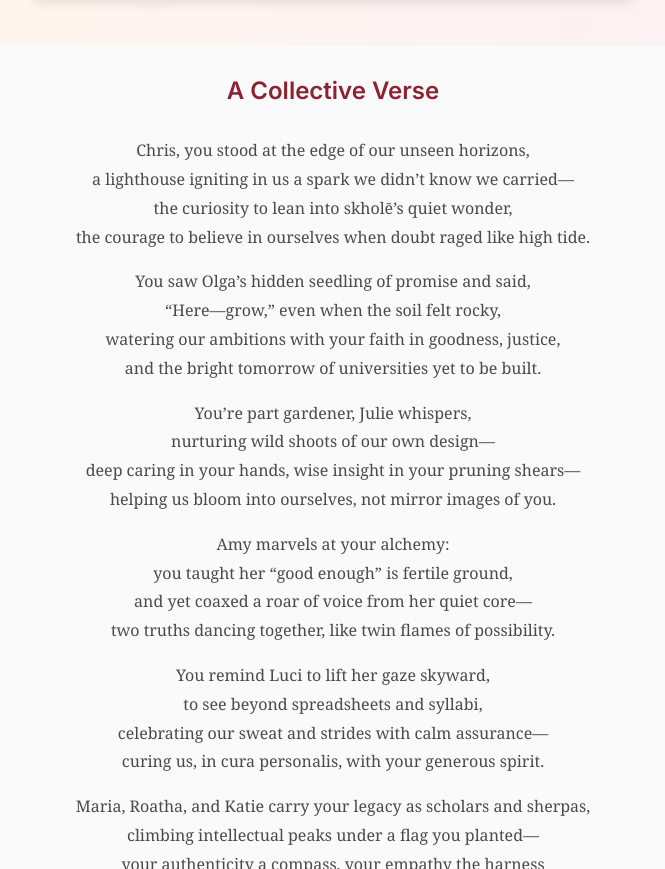
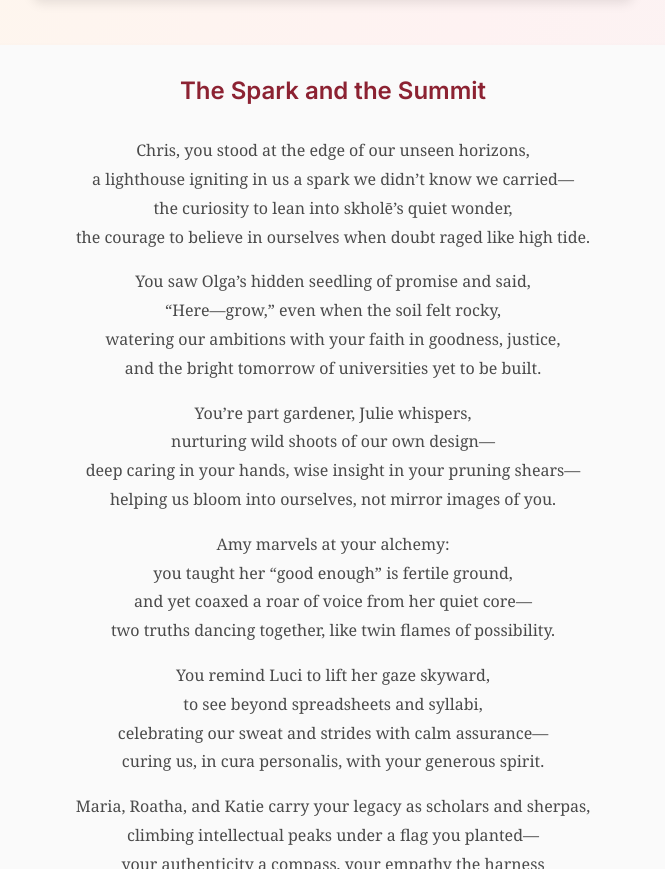
Before and after one commit to mgreen216/christree, a plain HTML site: page index.html in a window 1280 px wide. Shown: the part 1169-2038 px from the top of the page, without its empty margins (307-972 px from the left). Drawn offline with nearby package versions, Linux system fonts and the light colour scheme; a web font is replaced by a local one.

Commit message:
Update index.html

```diff
--- a/index.html
+++ b/index.html
@@ -128,7 +128,7 @@
     </div>
 
     <div id="poem-container">
-        <h3>A Collective Verse</h3>
+        <h3>The Spark and the Summit</h3>
         <p>Chris, you stood at the edge of our unseen horizons,<br>
         a lighthouse igniting in us a spark we didn’t know we carried—<br>
         the curiosity to lean into skholē’s quiet wonder,<br>
```
